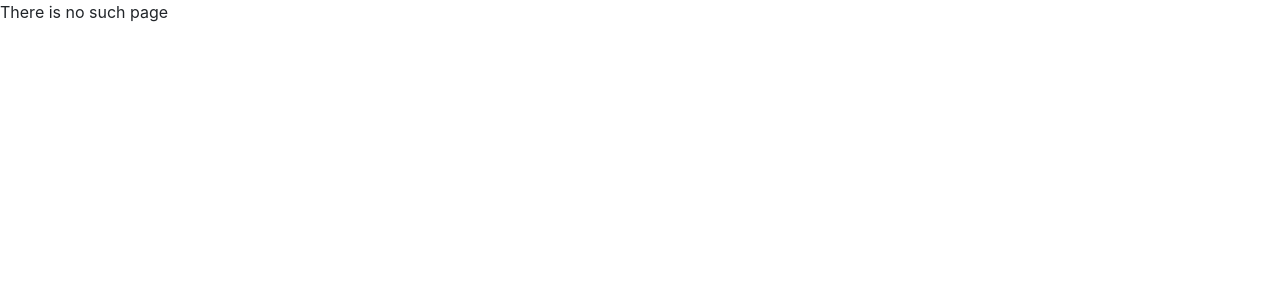
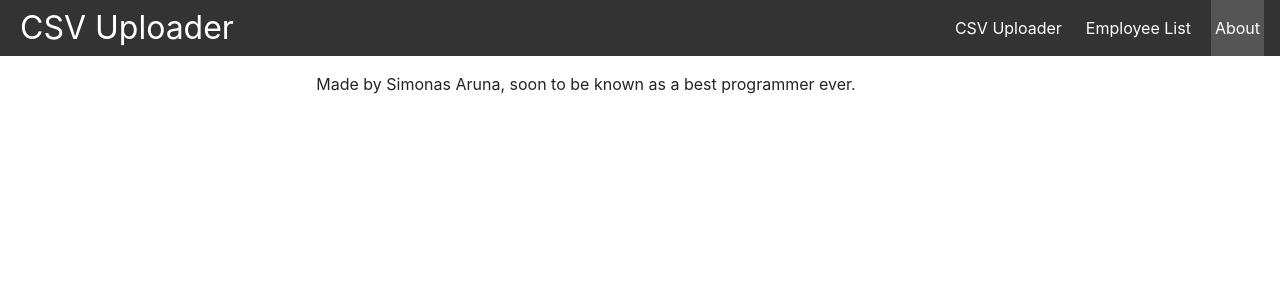
Before and after one commit to wishpath/-CSVReaderFrontendReact, a React (Create React App) app: page /about in a window 1280 px wide. Shown: the top 300 px of the page. Built offline with nearby package versions, Linux system fonts and the light colour scheme.

Commit message:
Menu added

```diff
--- a/src/App.js
+++ b/src/App.js
@@ -1,21 +1,20 @@
+import Navbar from "./components/Navbar";
 import Employees from "./components/Employees";
 import NotFound from "./components/NotFound";
 import Upload from "./components/Upload";
-import Layout from "./pages/Layout";
-import {BrowserRouter as Router, Routes, Route}
-from "react-router-dom";
+import About from "./components/About";
+import {Routes, Route} from "react-router-dom";
 
 function App(){
   return (
     <>
-    {/* <Layout/> */}
-    <Router>
+    <Navbar className="container"/>
       <Routes>
-        <Route exact path="/" element={<Employees/>} />
+        <Route exact path="/employees" element={<Employees/>} />
         <Route path="*" element={<NotFound/>}/>
         <Route path="/upload" element={<Upload/>}/>
+        <Route path="/about" element={<About/>}/>
       </Routes>
-    </Router>
     </>
 
   )
--- /dev/null
+++ b/src/components/About.js
@@ -0,0 +1,7 @@
+const About = () => {
+  return (
+    <div className="container">
+        Made by Simonas Aruna, soon to be known as a best programmer ever.
+    </div>
+  );}
+export default About;
--- /dev/null
+++ b/src/components/Navbar.js
@@ -0,0 +1,29 @@
+import { Link, useMatch, useResolvedPath } from "react-router-dom"
+
+export default function Navbar() {
+  return (
+    <nav className="nav">
+      <Link to="/" className="site-title">
+        CSV Uploader
+      </Link>
+      <ul>
+        <CustomLink to="/upload">CSV Uploader</CustomLink>
+        <CustomLink to="/employees">Employee List</CustomLink>
+        <CustomLink to="/about">About</CustomLink>
+      </ul>
+    </nav>
+  )
+}
+
+function CustomLink({ to, children, ...props }) {
+  const resolvedPath = useResolvedPath(to)
+  const isActive = useMatch({ path: resolvedPath.pathname, end: true })
+
+  return (
+    <li className={isActive ? "active" : ""}>
+      <Link to={to} {...props}>
+        {children}
+      </Link>
+    </li>
+  )
+}
--- a/src/http-common.js
+++ b/src/http-common.js
@@ -1,7 +1,7 @@
 import axios from "axios";
 
 export default axios.create({
-    baseURL: 'http://localhost:8888/api/v1',
+    baseURL: 'http://localhost:8888/api/v1/employee',
     headers: {
         'Content-Type': 'application/json'
     }
--- a/src/index.js
+++ b/src/index.js
@@ -3,11 +3,15 @@ import ReactDOM from 'react-dom/client';
 import './index.css';
 import App from './App';
 import reportWebVitals from './reportWebVitals';
+import { BrowserRouter } from "react-router-dom"
+import "./styles/styles.css"
 
 const root = ReactDOM.createRoot(document.getElementById('root'));
 root.render(
   <React.StrictMode>
-    <App />
+    <BrowserRouter>
+      <App />
+    </BrowserRouter>
   </React.StrictMode>
 );
 
--- a/src/pages/Layout.js
+++ /dev/null
@@ -1,37 +0,0 @@
-import {
-  Outlet,
-  Link,
-  NavLink,
-  useMatch,
-  useResolvedPath,
-} from "react-router-dom";
-import React from "react";
-import { BrowserRouter, Routes, Route } from "react-router-dom";
-
-export default function Layout() {
-  return (
-    <nav className="nav">
-      <CustomLink to="/">
-      <h1>Project</h1>
-      </CustomLink>
-
-      <ul>
-        <CustomLink to="/upload">Prekės </CustomLink>
-        <CustomLink to="/">Employees </CustomLink>
-      </ul>
-    </nav>
-  );
-}
-
-function CustomLink({ to, children, ...props }) {
-  // const path = window.location.pathname
-  const resolvedPath = useResolvedPath(to);
-  const isActive = useMatch({ path: resolvedPath.pathname, end: true });
-  return (
-    <li className={isActive ? "active" : ""}>
-      <Link to={to} {...props}>
-        {children}
-      </Link>
-    </li>
-  );
-}
--- a/src/services/employee.service.js
+++ b/src/services/employee.service.js
@@ -1,7 +1,7 @@
 import httpClient from '../http-common'
 
 const getAll = () => {
-   return httpClient.get('/employees')
+   return httpClient.get('/load-all')
 }
 
 export default {getAll}
--- /dev/null
+++ b/src/styles/styles.css
@@ -0,0 +1,51 @@
+* {
+    box-sizing: border-box;
+  }
+
+  body {
+    margin: 0;
+  }
+
+  .container {
+    margin: 1rem;
+    text-align: center;
+  }
+
+  .nav {
+    background-color: #333;
+    color: white;
+    display: flex;
+    justify-content: space-between;
+    align-items: stretch;
+    gap: 2rem;
+    padding: 0 1rem;
+  }
+
+  .site-title {
+    font-size: 2rem;
+  }
+
+  .nav ul {
+    padding: 0;
+    margin: 0;
+    list-style: none;
+    display: flex;
+    gap: 1rem;
+  }
+
+  .nav a {
+    color: inherit;
+    text-decoration: none;
+    height: 100%;
+    display: flex;
+    align-items: center;
+    padding: .25rem;
+  }
+
+  .nav li.active {
+    background-color: #555;
+  }
+
+  .nav li:hover {
+    background-color: #777;
+  }
```
